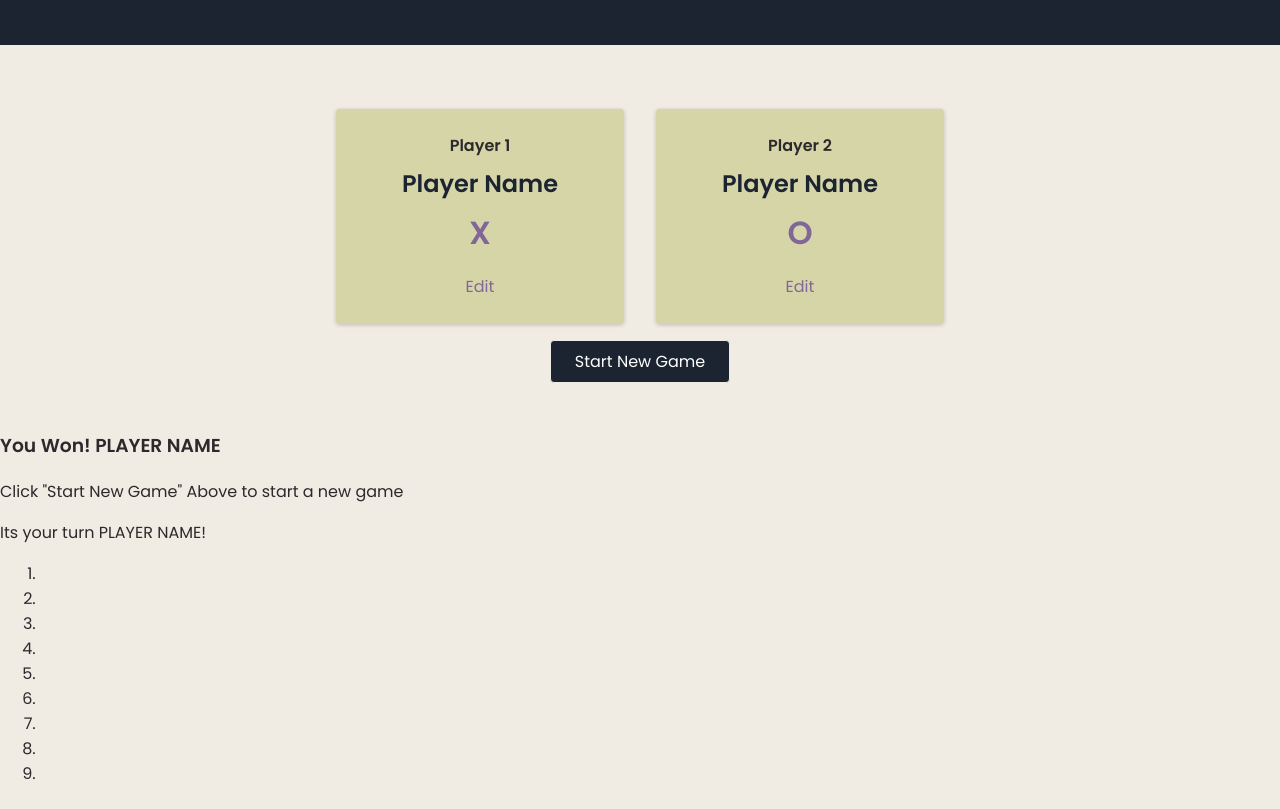
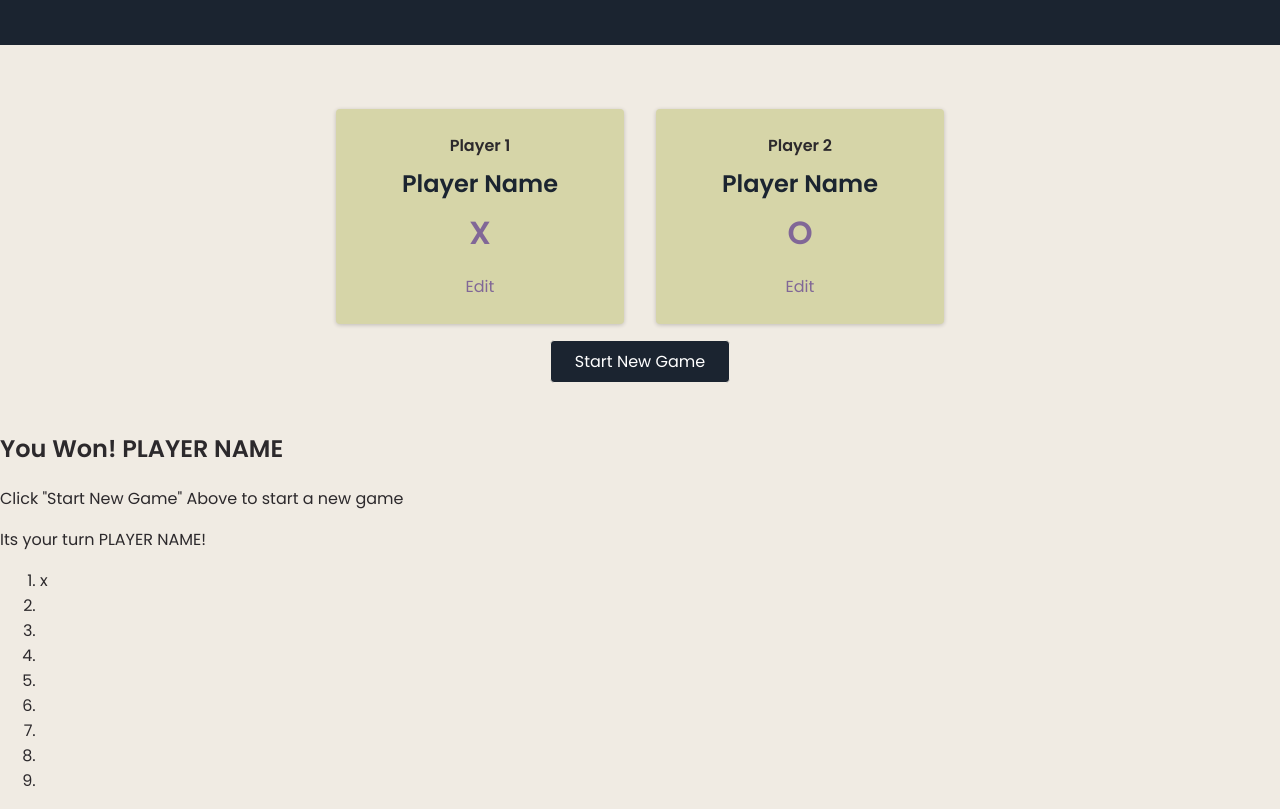
Before and after one commit to OraoCodes/Tic-Tac-Toe, a plain HTML site: page index.html in a window 1280 px wide. Shown: the part 151-960 px from the top of the page. Drawn offline with Linux system fonts and the light colour scheme.

Commit message:
update game css link

```diff
--- a/index.html
+++ b/index.html
@@ -12,6 +12,7 @@
     <link rel="stylesheet" href="styles/styles.css">
     <link rel="stylesheet" href="styles/overlay.css">
     <link rel="stylesheet" href="styles/configuration.css">
+    <link rel="stylesheet" href="styles/game.css">
 </head>
 
 <body>
@@ -56,13 +57,13 @@
             <button class="btn">Start New Game</button>
         </section>
         <section id="active-game">
-            <article>
-                <h3>You Won! <span id="winner-name">PLAYER NAME</span></h3>
+            <article id="game-over">
+                <h2>You Won! <span id="winner-name">PLAYER NAME</span></h2>
                 <p>Click "Start New Game" Above to start a new game</p>
             </article>
             <p>Its your turn <span id="active-player-name">PLAYER NAME</span>!</p>
-            <ol>
-                <li></li>
+            <ol id="game-board">
+                <li class="disabled">x</li>
                 <li></li>
                 <li></li>
 
```
